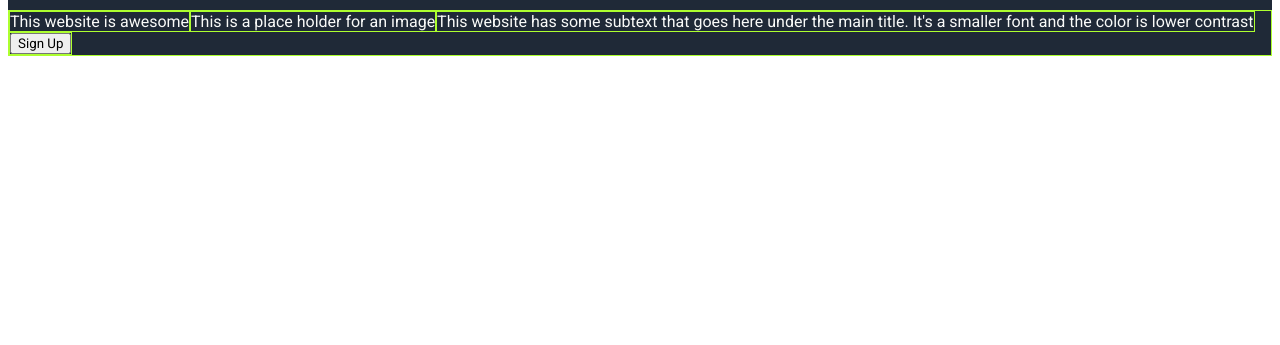
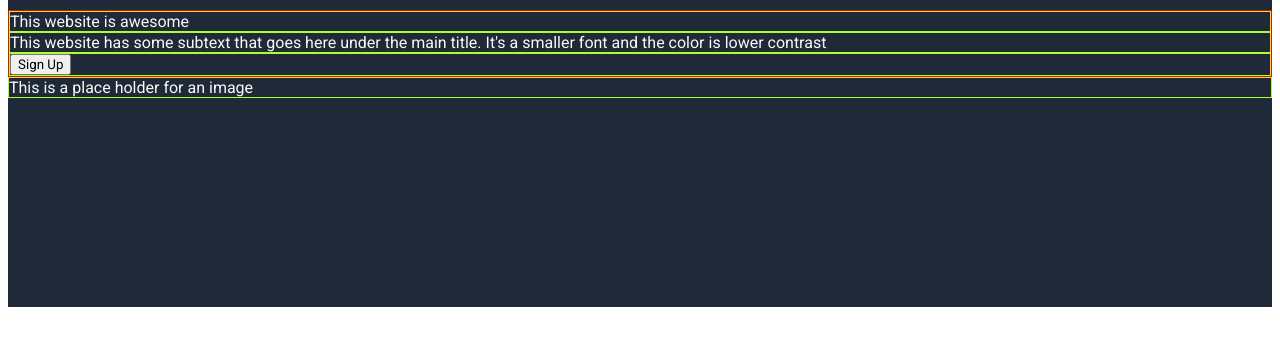
Before and after one commit to TotoroEatsRamen/Portfolio, a plain HTML site: page index.html in a window 1280 px wide. Shown: the part 51-396 px from the top of the page. Drawn offline with Linux system fonts and the light colour scheme; a web font is replaced by a local one.

Commit message:
restructe hero html

```diff
--- a/css/styles.css
+++ b/css/styles.css
@@ -10,7 +10,12 @@
   border-color: red;*/
 }
 
-.heromain, .hero, .herosub, .herobtn, .heroimg {
+.heromain {
+  border: 1px;
+  border-style: solid;
+  border-color: red;
+}
+.hero, .herosub, .herobtn, .heroimg {
   border: 1px;
   border-style: solid;
   border-color: greenyellow;
@@ -31,6 +36,7 @@
 header {
   background-color: #1F2937;
   color: #F9FAF8;
+  min-height: 350px;
 }
 
 /*nav*/
@@ -43,7 +49,7 @@ header {
 .headerlogo {
   margin-left: 10%;
   font-size: 24px;
-  font-weight: 900;
+  font-weight: 700;
   display: flex;
   align-items: center;
 }
@@ -69,10 +75,6 @@ a {
 }
 
 /*Hero*/
-.heromain, .hero, .herosub, .herobtn, .heroimg {
-  display: flex;
-  flex-flow: row wrap;
-}
 
 
 
--- a/index.html
+++ b/index.html
@@ -24,10 +24,13 @@
     </div>
     <div class="heromain">
       <div class="hero">This website is awesome</div>
-      <div class="heroimg">This is a place holder for an image</div>
       <div class="herosub">This website has some subtext that goes here under the main title. It's a smaller font and the color is lower contrast</div>
       <div class="herobtn"><button>Sign Up</button></div>
     </div>
+    <div class="heroimg">
+      <div class="img">This is a place holder for an image</div>
+    </div>
+
 
   </header>
 </body>
```
